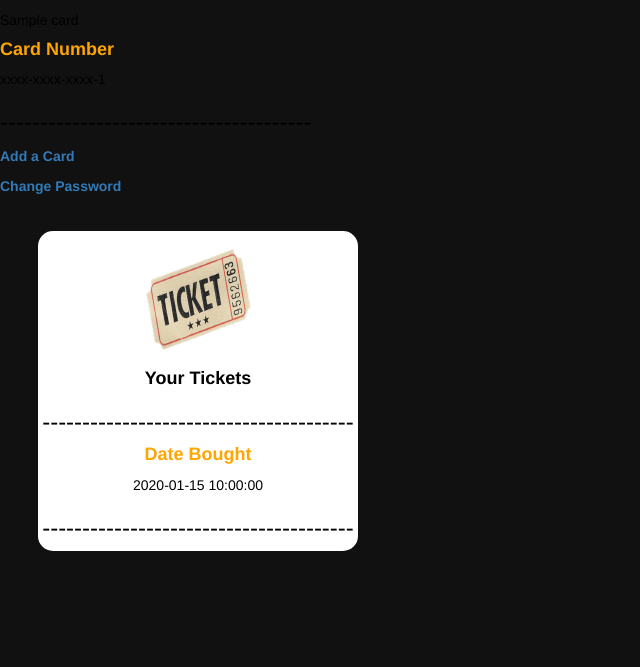
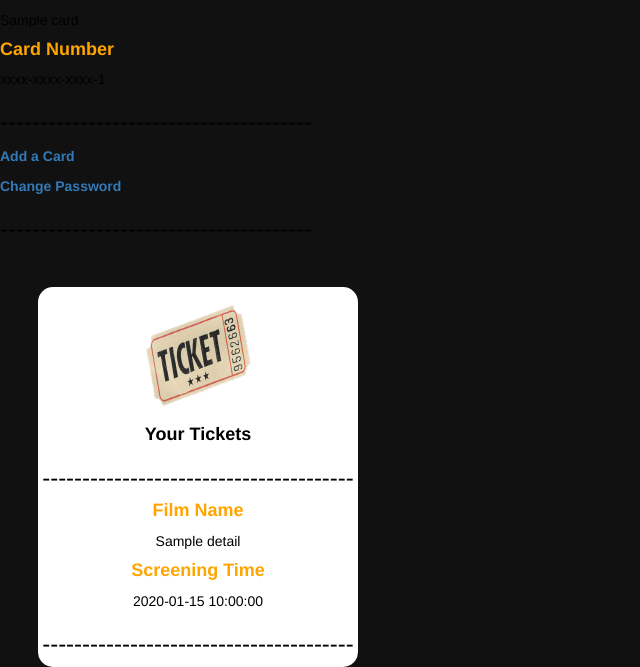
Before and after one commit to EWeb-b/heron, a Flask app: template webapp/app/templates/profile.html in a window 1280 px wide. Shown: the part 611-1278 px from the top of the page, without its empty margins (0-640 px from the left). Before the commit the page ends 1162 px from the top, so only its background shows below. Run offline with Flask 2, Linux system fonts and the light colour scheme; tables that the repository leaves empty hold one stand-in row (values such as "Sample post"); the template is opened without the code that fills it: values that come from a table or form of the project are taken from there, most other values are stand-ins (such as "Sample title", 1, 10 or a date in 2020); some libraries are stand-ins or nearby versions.

Commit message:
profile page now displays the tickets previously bought by the user

```diff
--- a/webapp/app/templates/profile.html
+++ b/webapp/app/templates/profile.html
@@ -37,6 +37,7 @@
 
             <a href="/add_card"><strong>Add a Card</strong></a></p>
             <a href="/change_password"><strong>Change Password</strong></a>
+            <h3><font color = "black">---------------------------------------</font></h3>
 
           </div>
         </div>
@@ -48,10 +49,12 @@
           <div>
 
             <h4><font color = "black"><strong>Your Tickets</strong></font></h4>
-            {%for ticket in ticketScreenings%}
+            {%for ticket in tickets%}
               <h3><font color = "black">---------------------------------------</font></h3>
-              <h4><font color = "orange"><strong>Date Bought</strong></font></h4>
-              <p><font color = "black">{{ticket.film_screening_time}}</font></p>
+              <h4><font color = "orange"><strong>Film Name</strong></font></h4>
+              <p><font color = "black">{{ticket.film_screening.film_details.film_name}}</font></p>
+              <h4><font color = "orange"><strong>Screening Time</strong></font></h4>
+              <p><font color = "black">{{ticket.film_screening.film_screening_time}}</font></p>
             {%endfor%}
             <h3><font color = "black">---------------------------------------</font></h3>
 
```
